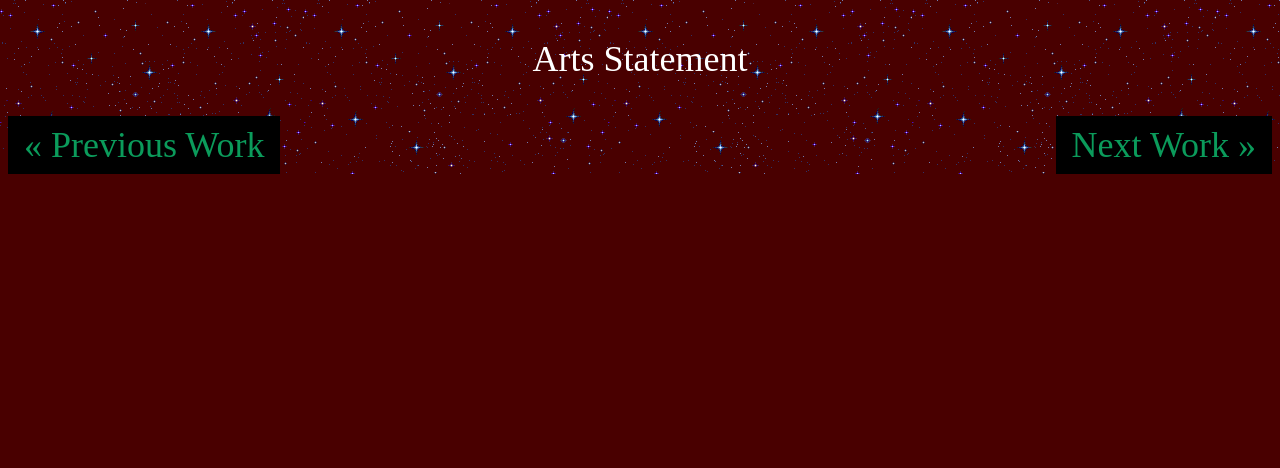
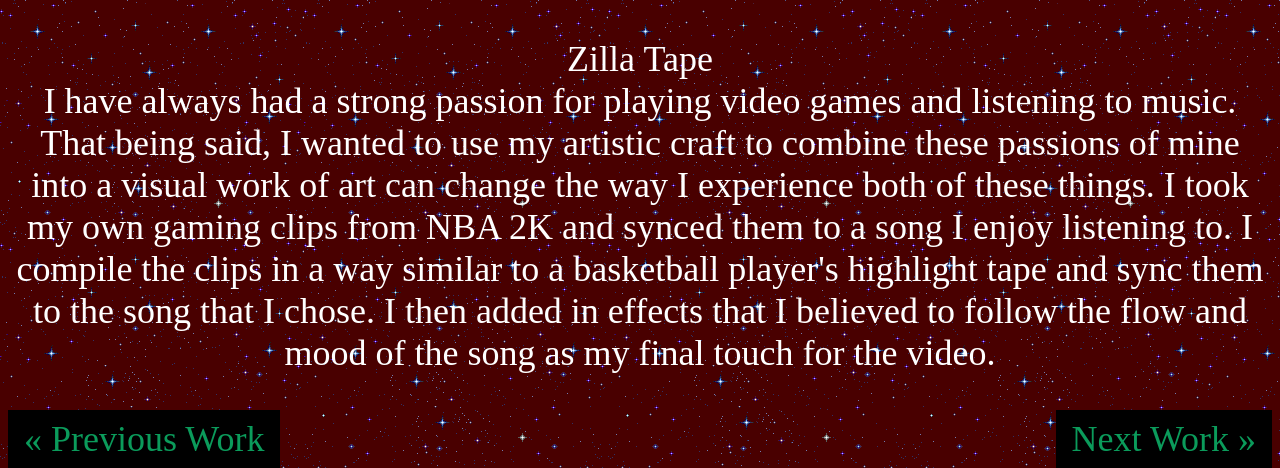
Before and after one commit to mjdewitt01/Zilla-Page, a plain HTML site: page index.html in a window 1280 px wide. Shown: the part 1003-1471 px from the top of the page. Before the commit the page ends 1177 px from the top, so only its background shows below. Drawn offline with Linux system fonts and the light colour scheme.

Commit message:
Update index.html

```diff
--- a/index.html
+++ b/index.html
@@ -18,7 +18,9 @@
   	</div>
 <center>
 		<iframe width="1340" height="860" src="https://www.youtube.com/embed/NVrGJT52jLs" frameborder="0" allow="accelerometer; autoplay; encrypted-media; gyroscope; picture-in-picture" allowfullscreen style="padding-top: 5%;"></iframe>
-			<p style="font-size: 36px; color: white;"> Arts Statement
+			<p style="font-size: 36px; color: white;"> Zilla Tape <br> I have always had a strong passion for playing video games and listening to music. That being said, I wanted to use my artistic craft to combine these passions of mine into a visual work of art
+			can change the way I experience both of these things. I took my own gaming clips from NBA 2K and synced them to a song I enjoy listening to. I compile the clips in a way similar to a basketball player's highlight tape and sync them to the song that I chose.
+				I then added in effects that I believed to follow the flow and mood of the song as my final touch for the video.
 			</p>
 				<a href="https://mjdewitt01.github.io/Crave-Page/" class="previous">&laquo; Previous Work</a>
 				<a href="https://mjdewitt01.github.io/Tribe-Page/" class="next">Next Work &raquo;</a>
```
